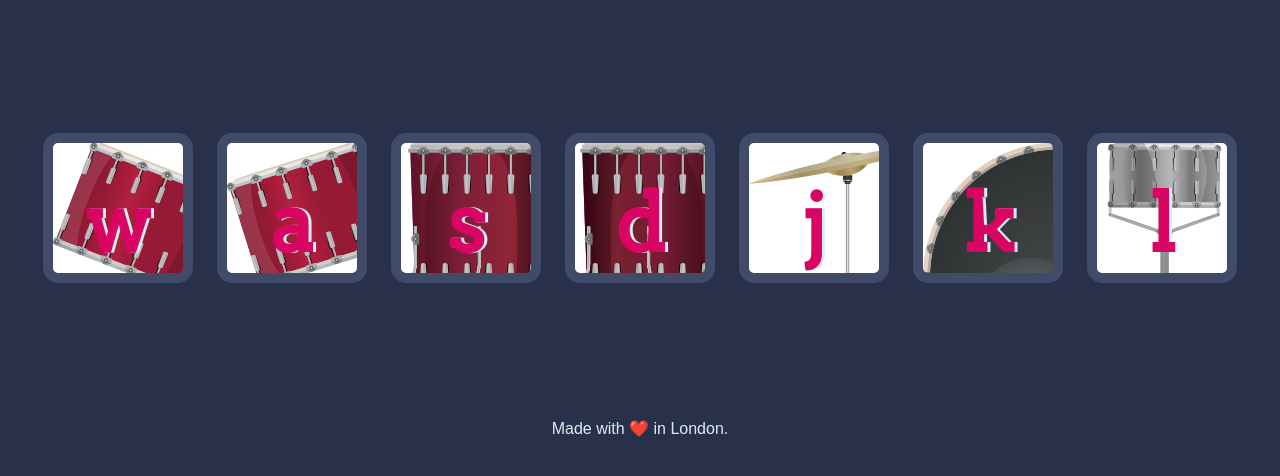
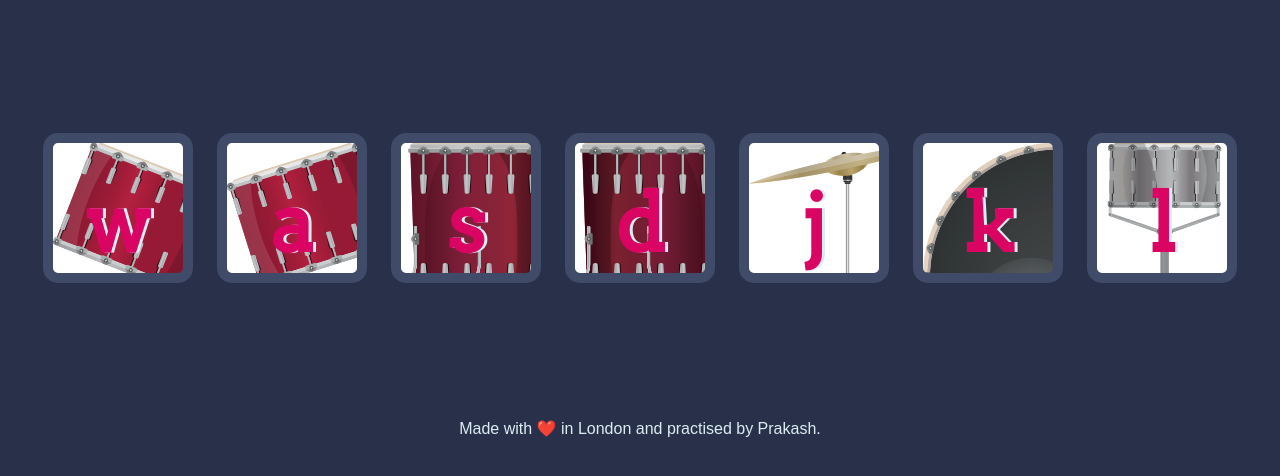
Before and after one commit to EngineerPrakash/drum-Sound, a plain HTML site: page index.html in a window 1280 px wide. Shown: the part 156-632 px from the top of the page. Drawn offline with Linux system fonts and the light colour scheme.

Commit message:
Update index.html

```diff
--- a/index.html
+++ b/index.html
@@ -26,6 +26,6 @@
   </script>
 </body>
 <footer>
-  Made with ❤️ in London.
+  Made with ❤️ in London and practised by Prakash.
 </footer>
 </html>
```
